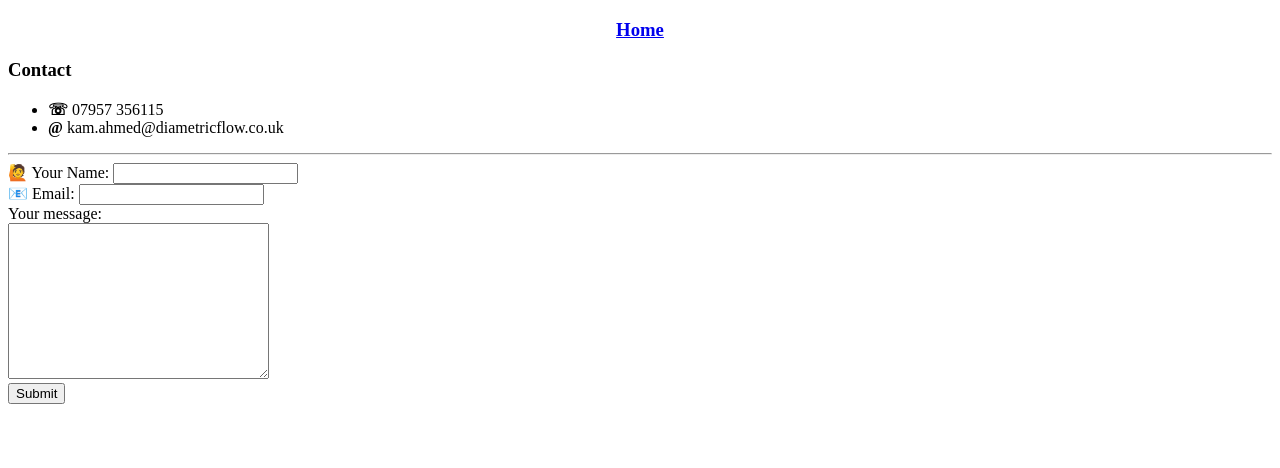
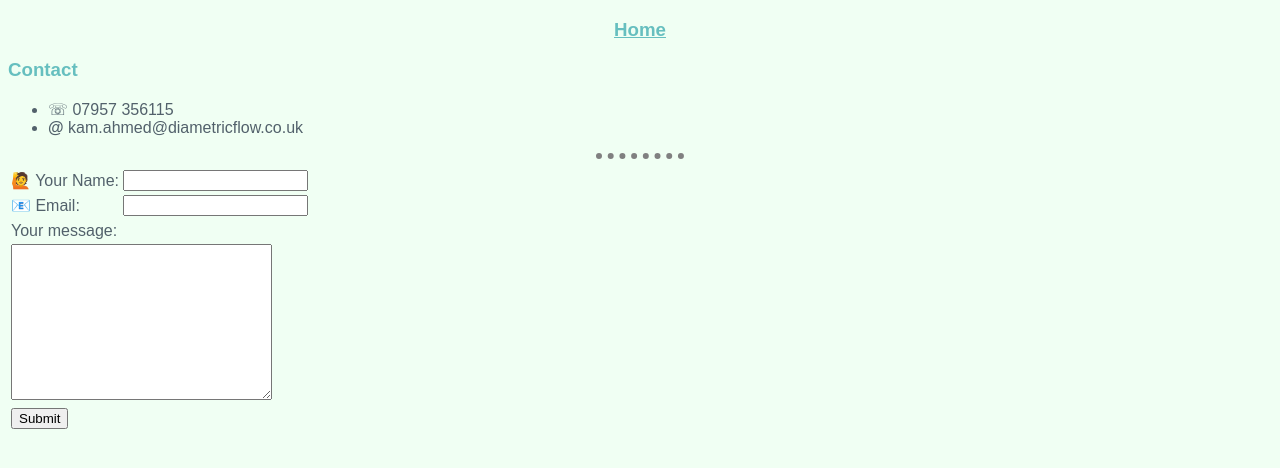
Before and after one commit to Kamtong786/cv, a plain HTML site: page contact.html in a window 1280 px wide. Drawn offline with Linux system fonts and the light colour scheme.

Commit message:
Added ext css

```diff
--- a/contact.html
+++ b/contact.html
@@ -4,6 +4,8 @@
 <head>
   <meta charset="utf-8">
   <title>🌟Kam's Contact Details</title>
+  <link rel="stylesheet" href="css/styles.css">
+
 </head>
 
 <body>
@@ -15,17 +17,43 @@
     <li><strong>☏</strong> 07957 356115</li>
     <li><strong>@</strong> kam.ahmed@diametricflow.co.uk</li>
   </ul>
-<hr>
+
+  <hr>
   <form action="mailto:kam.ahmed@diametricflow.co.uk" method="post" enctype="text/plain">
-    <label>🙋‍ Your Name:</label>
-    <input type="text" name="yourName">
-    <br>
-    <label>📧 Email:</label>
-    <input type="email" name="yourEmail" value=""><br>
-    <label>Your message:</label><br>
-    <textarea name="yourMessage" rows=10" cols="30"></textarea><br>
-    <input type="submit" name="">
+    <table>
+      <tr>
+        <td><label>🙋‍ Your Name:</label></td>
+        <td><input type="text" name="yourName"></td>
+      </tr>
+      <tr>
+        <td><label>📧 Email:</label></td>
+        <td><input type="email" name="yourEmail" value=""></td>
+      </tr>
+    </table>
+
+    <table>
+      <tr>
+        <td><label>Your message:</label></td>
+      </tr>
+      <tr>
+        <td><textarea name="yourMessage" rows=10" cols="30"></textarea></td>
+      </tr>
+      <tr>
+        <td><input type="submit" name=""></td>
+      </tr>
+    </table><br><br>
   </form>
+
+  <!--form action="mailto:kam.ahmed@diametricflow.co.uk" method="post" enctype="text/plain">
+    <!--label>🙋‍ Your Name:</label>
+    <!--input type="text" name="yourName">
+    <!--br>
+    <!--label>📧 Email:</label>
+    <!--input type="email" name="yourEmail" value=""><br>
+    <!--label>Your message:</label><br>
+    <!--textarea name="yourMessage" rows=10" cols="30"></textarea><br>
+    <!--input type="submit" name="">
+  <!--/form>
 
 
 </body>
--- /dev/null
+++ b/css/styles.css
@@ -0,0 +1,50 @@
+body {
+  background-color: #f0fff3;
+}
+
+hr {
+  border-style: none;
+  border-top-style: dotted;
+  border-color: grey;
+  border-width: 6px;
+  width: 7%;
+}
+
+h1 {
+  color: #66bfbf;
+  font-family: sans-serif, verdana;
+}
+
+h3 {
+  color: #66bfbf;
+  font-family: sans-serif, verdana;
+}
+
+a {
+  color: #66bfbf;
+}
+
+p {
+  color: #52616b;
+  font-family: sans-serif, verdana;
+}
+
+table {
+  color: #52616b;
+  font-family: sans-serif, verdana;
+}
+
+ul {
+  color: #52616b;
+  font-family: sans-serif, verdana;
+}
+
+ol {
+  color: #52616b;
+  font-family: sans-serif, verdana;
+}
+
+label {
+  color: #52616b;
+  font-family: sans-serif, verdana;
+}
```
Also changed, not shown: hobbies.html (+2 -0 lines), index.html (+7 -4 lines).
